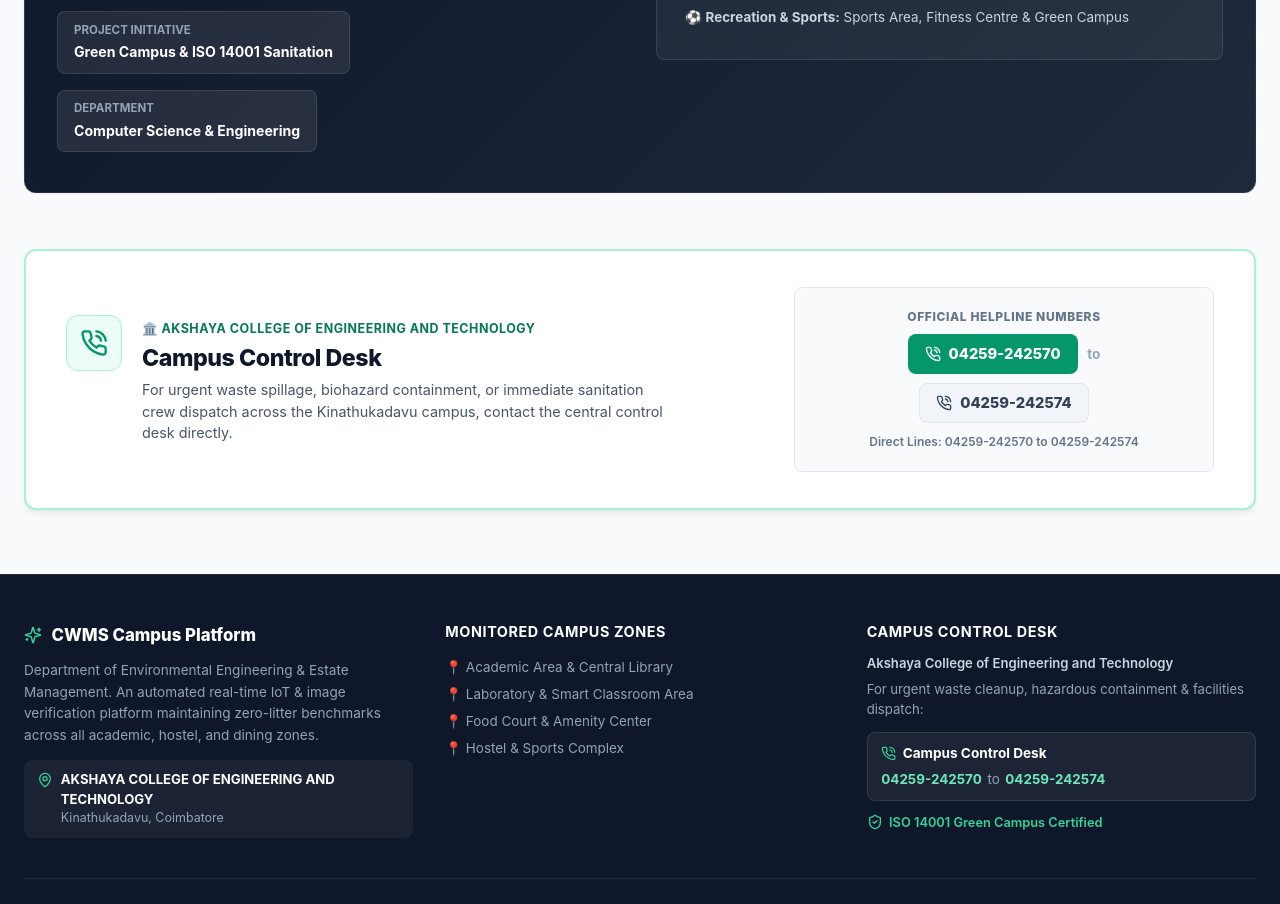
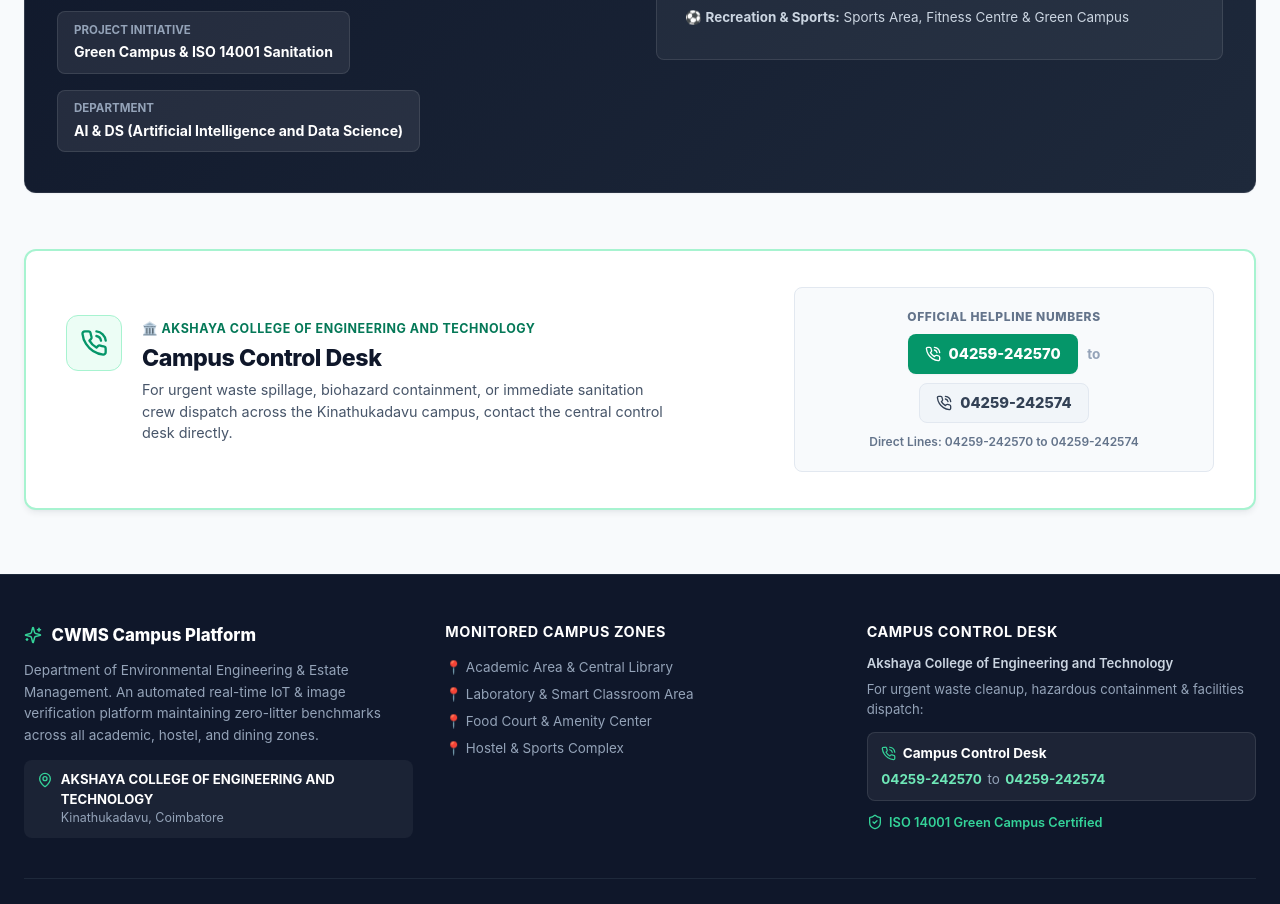
Before and after one commit to 25ad017-afk/campus-wastage-monitoring-system, a React (Vite) app in the folder client/: page / in a window 1280 px wide. Shown: the part 2200-3104 px from the top of the page. Built offline with nearby package versions, Linux system fonts and the light colour scheme; no server answers.

Commit message:
Update department name to AI & DS (Artificial Intelligence and Data Science)

```diff
--- a/client/src/pages/LandingPage.jsx
+++ b/client/src/pages/LandingPage.jsx
@@ -364,7 +364,7 @@
                 </div>
                 <div style={{ background: 'rgba(255, 255, 255, 0.08)', padding: '0.6rem 1rem', borderRadius: 'var(--radius-md)', border: '1px solid rgba(255, 255, 255, 0.1)' }}>
                   <span style={{ fontSize: '0.72rem', color: 'var(--slate-400)', display: 'block', textTransform: 'uppercase', fontWeight: 700 }}>Department</span>
-                  <strong style={{ fontSize: '0.88rem', color: '#ffffff' }}>Computer Science &amp; Engineering</strong>
+                  <strong style={{ fontSize: '0.88rem', color: '#ffffff' }}>AI &amp; DS (Artificial Intelligence and Data Science)</strong>
                 </div>
               </div>
             </div>
```
Also changed, not shown: 2 other files (tests, documents, lock files or other folders).
